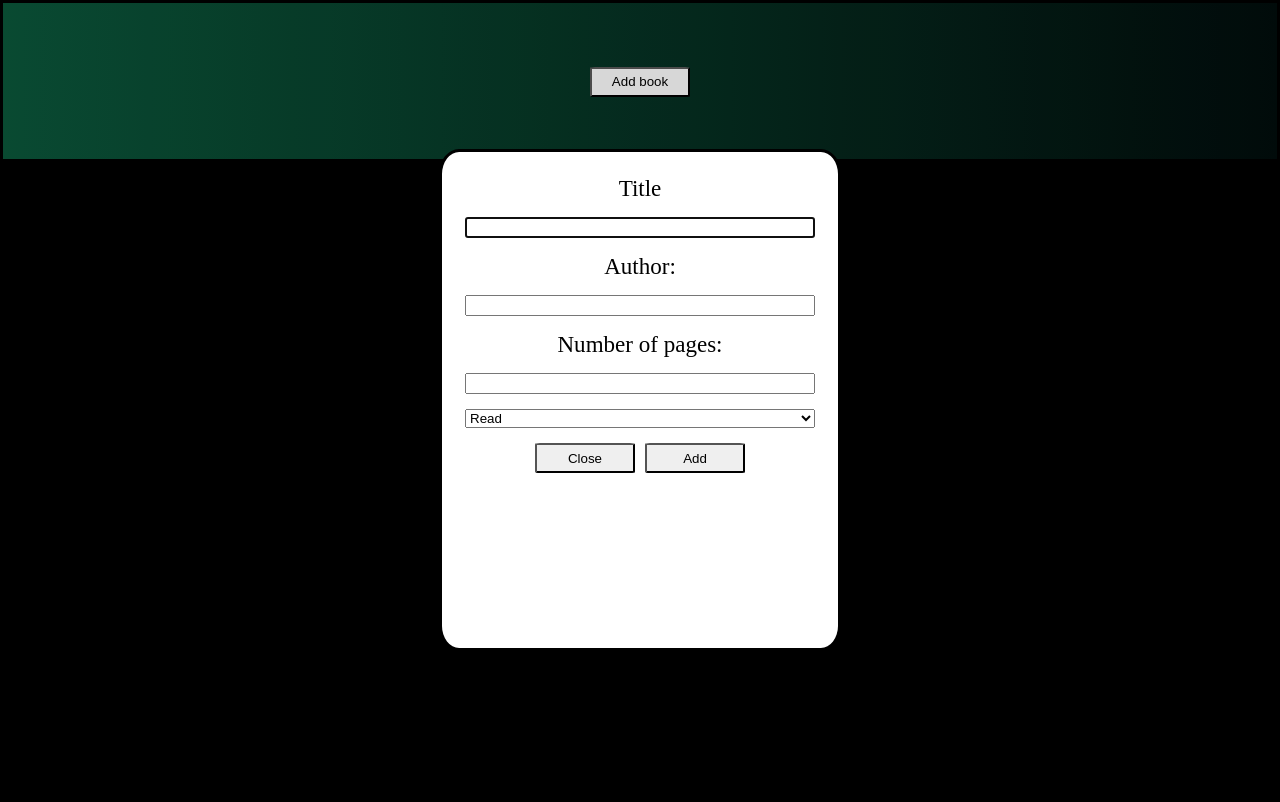
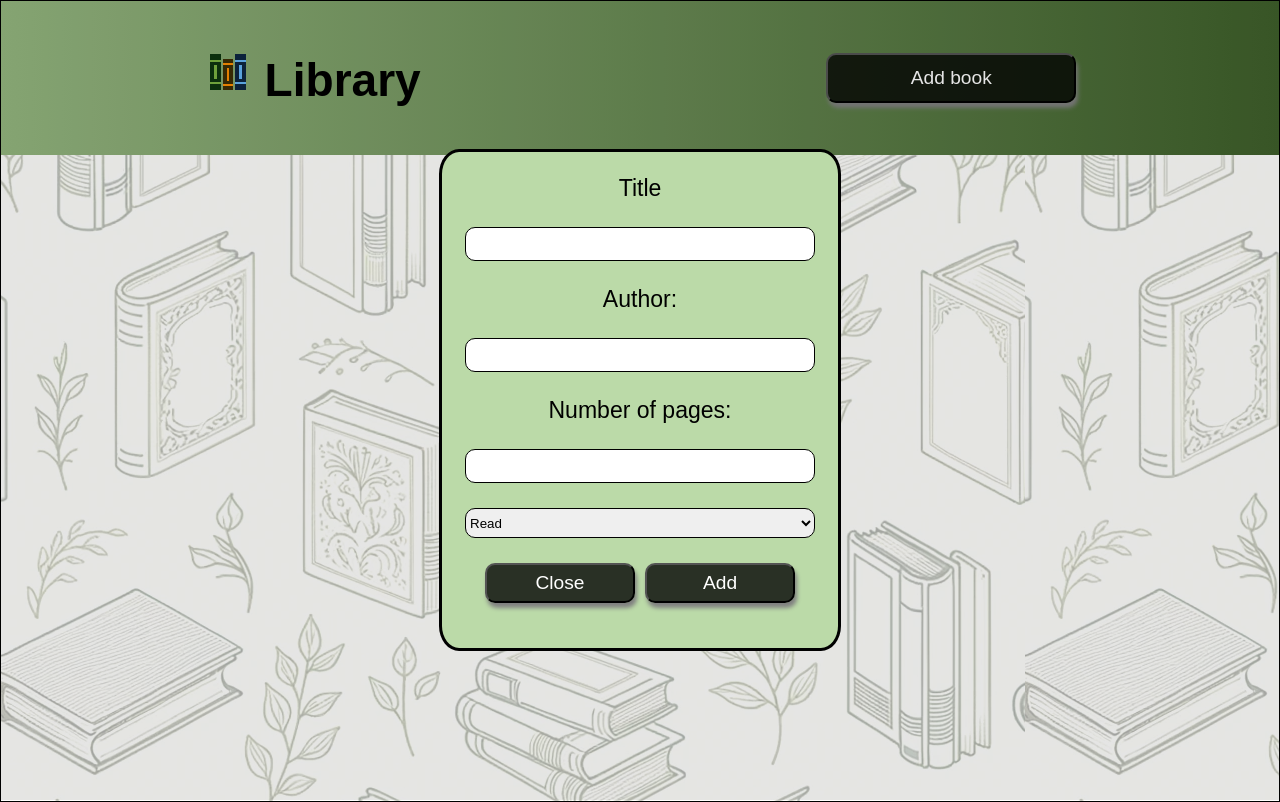
Before and after one commit to Ruxiana985/Library, a plain HTML site: page index.html in a window 1280 px wide. Both pictures are taken after a click on the button "Add book". Drawn offline with Linux system fonts and the light colour scheme; a web font is replaced by a local one.

Commit message:
done for now

```diff
--- a/index.html
+++ b/index.html
@@ -10,7 +10,14 @@
 <body>
     <div class="container">
         <div class="header">
-          <button id="addBook">Add book</button>
+            <div class="every">
+                <h1>
+                    <img src="images/icons8-library-48.png" >
+                    Library</h1>
+
+                <button id="addBook">Add book</button>
+            </div>
+
           <dialog id="dialog">
             <form id="form">
                 <label for="bookName">Title</label>
@@ -18,15 +25,15 @@
                 <label for="author">Author:</label>
                 <input type="text" id="author" name="author" required>
                 <label for="pageNum">Number of pages:</label>
-                <input type="number" id="pageNum" name="pageNum" required>
-                <select id="status">
+                <input type="number" min="0" step="1"  id="pageNum" name="pageNum" required>
+                <select id="status" name="status" required>
                     <option value="Read">Read</option>
                     <option value="Not Read">Not read</option>
                     <option value="In Progress">In progress</option>
                 </select>
                 <div class="buttons">
-                <button id="close">Close</button>
-                <button type="submit" id="add">Add</button>
+                <button type="button" class="btn" id="close">Close</button>
+                <button type="submit" class="btn" id="add">Add</button>
                 </div>
 
             </form>
--- a/scripts.js
+++ b/scripts.js
@@ -19,7 +19,8 @@ function Books(bookName, author, pageNum, status) {
 let bArr = [];
 
 function addBookToArray(event) {
-    event.preventDefault(); // Prevent form from refreshing the page
+    event.preventDefault();
+
     const book = new Books(bookName.value, author.value, pageNum.value, status.value);
     bArr.push(book);
 }
@@ -33,9 +34,9 @@ function addBookToDiv() {
         <p><strong>Title:</strong> ${latestBook.bookName}</p>
         <p><strong>Author:</strong> ${latestBook.author}</p>
         <p><strong>Page Number:</strong> ${latestBook.pageNum}</p>
-       <button class="toggle"> ${latestBook.status}</button>
+       <button class="btn toggle"> ${latestBook.status}</button>
        <br> <br>
-       <button class="remove-btn"> Remove Book </button>
+       <button class="btn remove-btn"> Remove Book </button>
 
     `;
 
@@ -72,6 +73,12 @@ close.addEventListener('click', function(event) {
 });
 
 add.addEventListener("click", function(event) {
+
+    if (bookName.value === "" || author.value === "" || pageNum.value === "" || status.value === "") {
+        alert("All fields must be filled out.");
+        return;
+
+    }
     addBookToArray(event);
     addBookToDiv();
     dialog.close();
--- a/style.css
+++ b/style.css
@@ -1,16 +1,22 @@
+@import url('https://fonts.googleapis.com/css2?family=Dosis:wght@200..800&family=Faculty+Glyphic&family=Pacifico&family=Playpen+Sans:wght@100..800&display=swap');
+
 html, body{
     margin: 0;
     padding: 0;
     font-size: 1.2rem;
-    font-family: cursive Arial, Helvetica, sans-serif;
-    background-color: black;
+    font-family: "Faculty Glyphic", sans-serif;
+    font-weight: 400;
+    font-style: normal;
+    background-color: rgb(250, 244, 244);
+    box-sizing: border-box;
 }
 :root{
-    --bgColor: linear-gradient(to right, rgb(27, 61, 27) 10%, white 10%);
+    --bgColor: linear-gradient(to right, rgb(69, 97, 52) 10%, rgba(164, 185, 172, 0.301) 10% );
     --boRadius: 5%;
 
-    --header-bg: linear-gradient(90deg,rgb(10, 82, 55),rgba(1, 14, 13, 0.851));
-    --main-bg: black;
+
+    --header-bg: linear-gradient(90deg, rgb(148,182,127), rgb(62, 95, 42));
+    --main-bg: white;
     --read-status: green;
     --notRead-status:red;
     --inProgress-satus:yellow;
@@ -30,25 +36,34 @@ html, body{
     align-content: center;
     background: var(--header-bg);
 }
-.container > div{
-    border: 2px solid black;
+
+.every{
+    display: flex;
+    justify-content: space-around;
+    align-items: center;
 }
+
 
 .main{
     display: grid;
     grid-template-columns: repeat(auto-fill, minmax(320px, 1fr));
     gap: 30px;
-    padding: 25px;
+    padding: 35px;
     align-content:start;
     height: 75vh;
     background-color: var(--main-bg);
+    background-image: linear-gradient(rgba(255, 255, 255, 0.7), rgba(255, 255, 255, 0.7)),  url('images/DALL·E\ 2024-11-15\ 12.14.23\ -\ A\ seamless\ background\ with\ a\ pure\ white\ base\ and\ subtle\ matcha\ green\ outlines\ of\ books\ arranged\ in\ an\ elegant\ pattern.\ The\ design\ is\ minimalist\,\ with\ .webp');
+    background-attachment: fixed;
+
 }
+
 .main > div{
-    border: 2px solid black;
+    border: 1px dashed black;
     background: var(--bgColor);
     border-radius: var(--boRadius);
     text-align: center;
     padding: 12px;
+    color: rgb(0, 0, 0);
 
 }
 
@@ -57,6 +72,7 @@ html, body{
     height: 450px;
     width: 350px;
     border-radius: var(--boRadius);
+    background-color:  rgb(187, 218, 168);
 
 }
 
@@ -65,7 +81,7 @@ html, body{
     flex-direction:column;
     justify-content: space-around;
     flex: 1;
-    gap: 15px;
+    gap: 25px;
 
 }
 .buttons{
@@ -74,8 +90,27 @@ html, body{
     justify-content: center;
 
 }
-button{
+.btn{
+    height: 40px;
+    width: 150px;
+}
+#addBook{
+    height: 50px;
+    width: 250px;
+}
+
+.btn, #addBook{
+    border-radius: var(--boRadius);
+    background-color: rgba(0, 0, 0, 0.781);
+    color: white;
+    font-size: 1rem;
+    border-radius: 10px;
+    box-shadow: 2px 5px 4px grey;
+}
+
+input,select{
     height: 30px;
-    width: 100px;
-    border-radius: var(--boRadius);
+    border-radius: 10px;
+    outline: none;
+    border: 1px ridge black;
 }
```
Also changed, not shown: images/DALL·E 2024-11-15 12.14.23 - A seamless background with a pure white base and subtle matcha green outlines of books arranged in an elegant pattern. The design is minimalist, with .webp (added), images/download.png (added), images/icons8-library-48.png (added), images/undefined_image.png (added).
